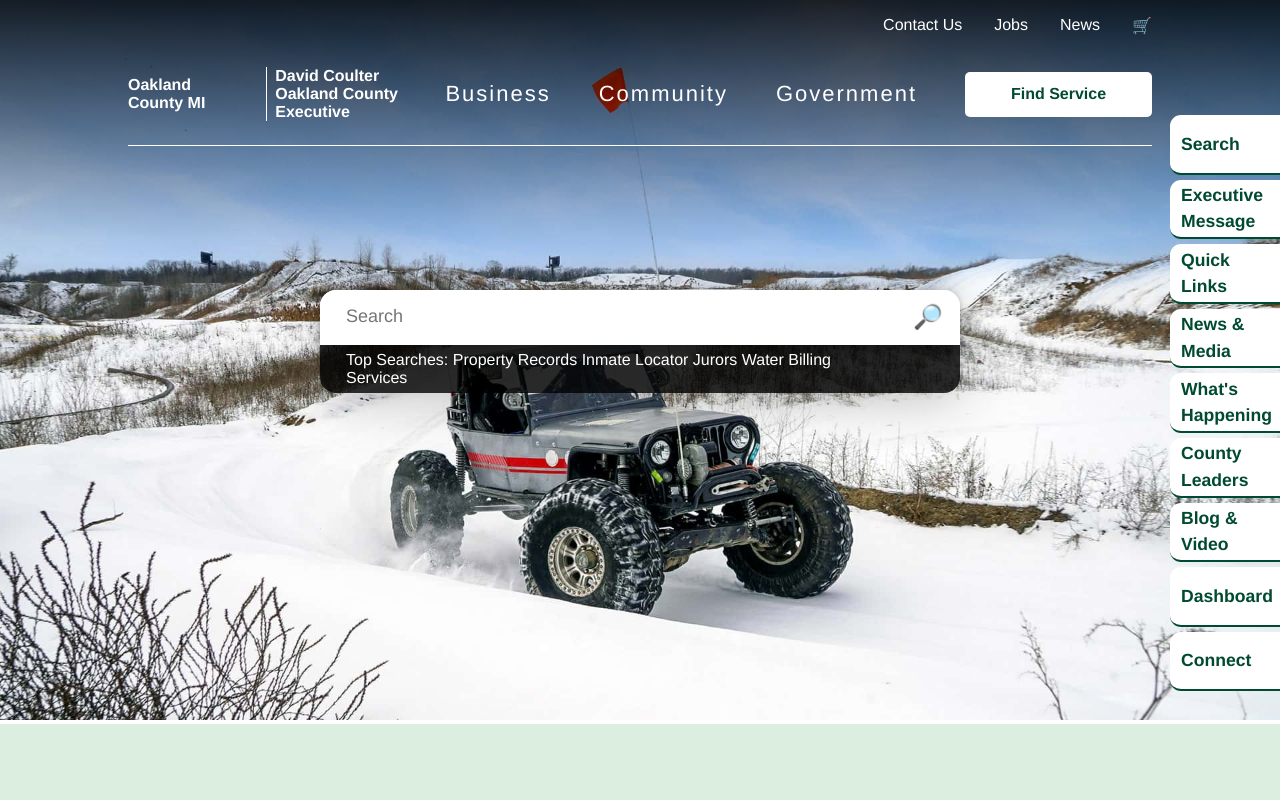
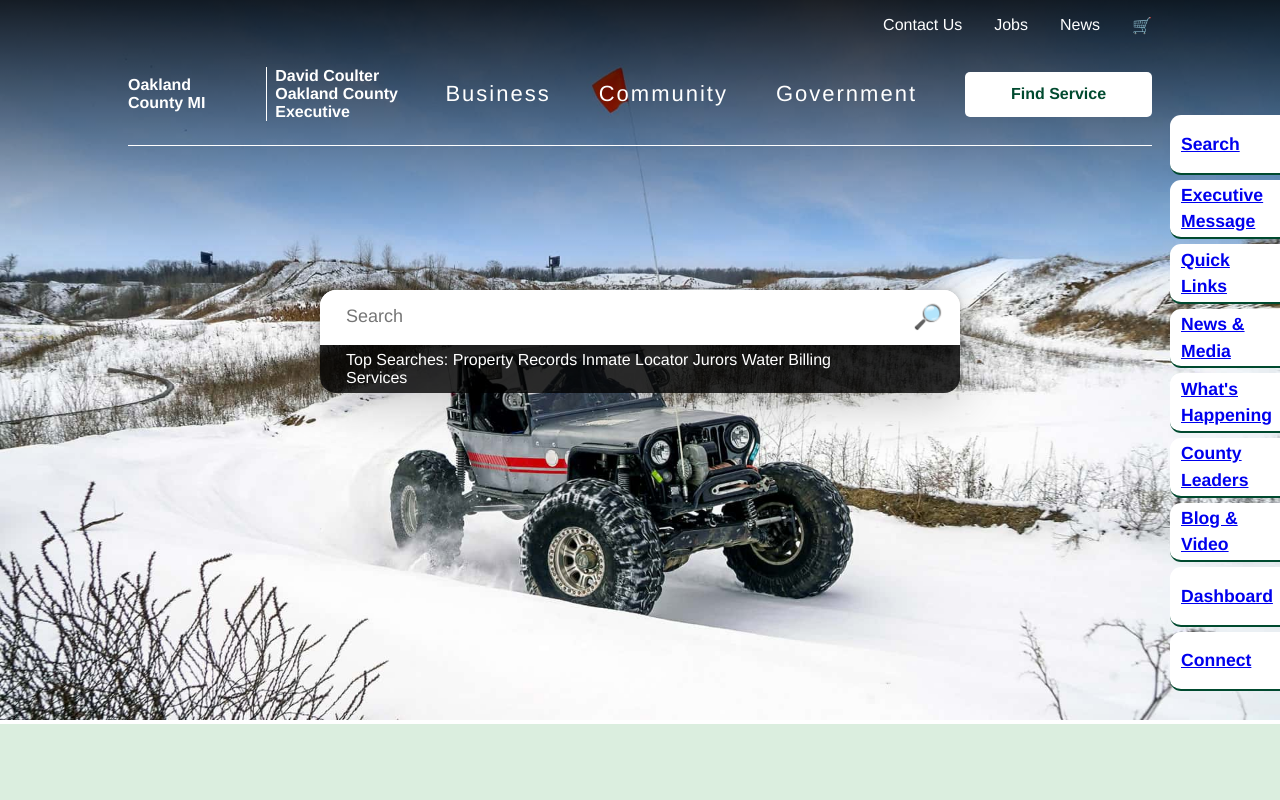
Before and after one commit to TrustierSquid/EnqbatorReactTakeHome, a React (Vite) app in the folder oakGovClone/: page / in a window 1280 px wide. Shown: the top 800 px of the page. Built offline with nearby package versions, Linux system fonts and the light colour scheme.

Commit message:
Added hyperlinks to the side nav for smooth scrolling to the respective elements
Signed-off-by: Sam <enthunt.sh@gmail.com>

```diff
--- a/oakGovClone/src/ContentComponents/SideLinks.jsx
+++ b/oakGovClone/src/ContentComponents/SideLinks.jsx
@@ -2,15 +2,15 @@ export default function SideLinks() {
   return (
     <nav id="sideLinks">
       <ul>
-        <li>Search</li>
-        <li>Executive Message</li>
-        <li>Quick Links</li>
-        <li>News & Media</li>
-        <li>What's Happening</li>
-        <li>County Leaders</li>
-        <li>Blog & Video</li>
-        <li>Dashboard</li>
-        <li>Connect</li>
+        <li><a href="#shadow">Search</a></li>
+        <li><a href="#keyStaffContainer">Executive Message</a></li>
+        <li> <a href="#options">Quick Links</a></li>
+        <li><a href="#newsContainer">News & Media</a></li>
+        <li><a href="#calendarOfEventsContainer">What's Happening</a></li>
+        <li><a href="#countyLeadersContainer">County Leaders</a></li>
+        <li><a href="#blogsVideosContainer">Blog & Video</a></li>
+        <li><a href="#stats">Dashboard</a></li>
+        <li><a href="#socialsContainer">Connect</a></li>
       </ul>
     </nav>
   );
```
